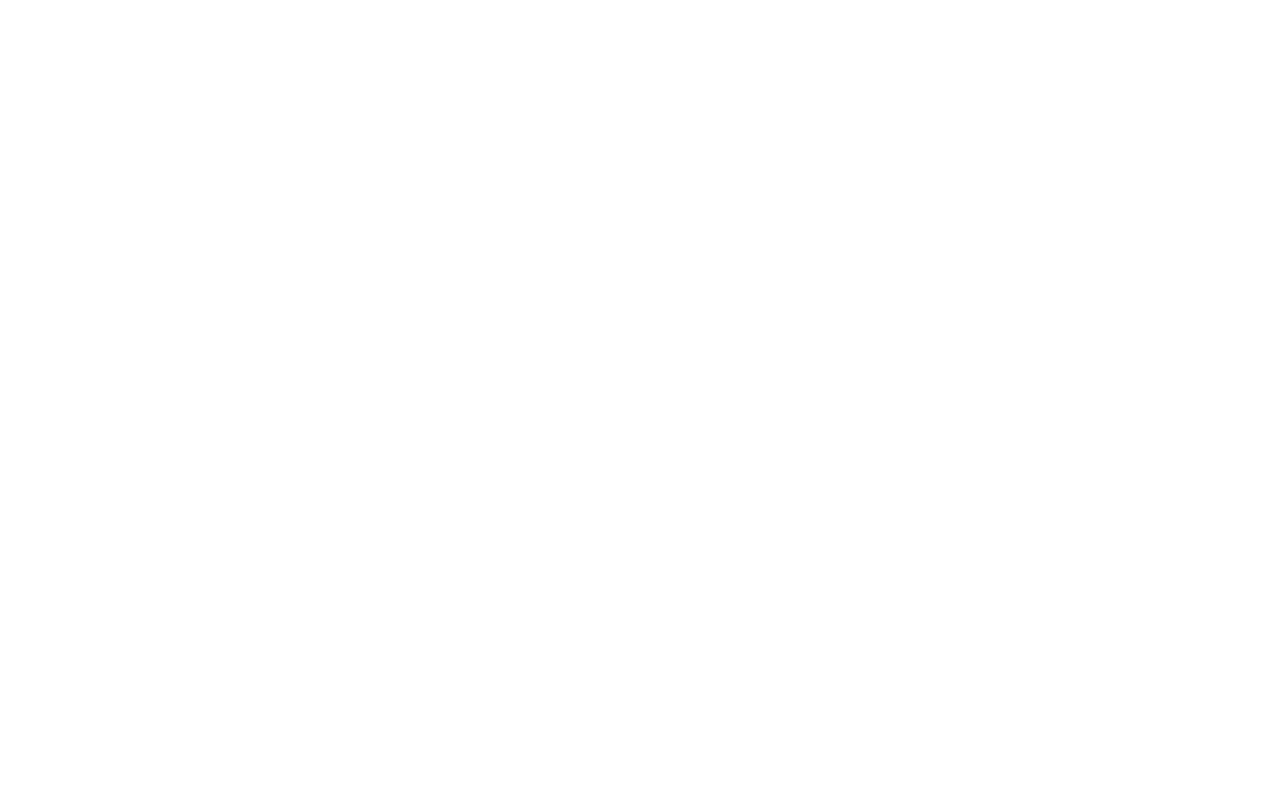
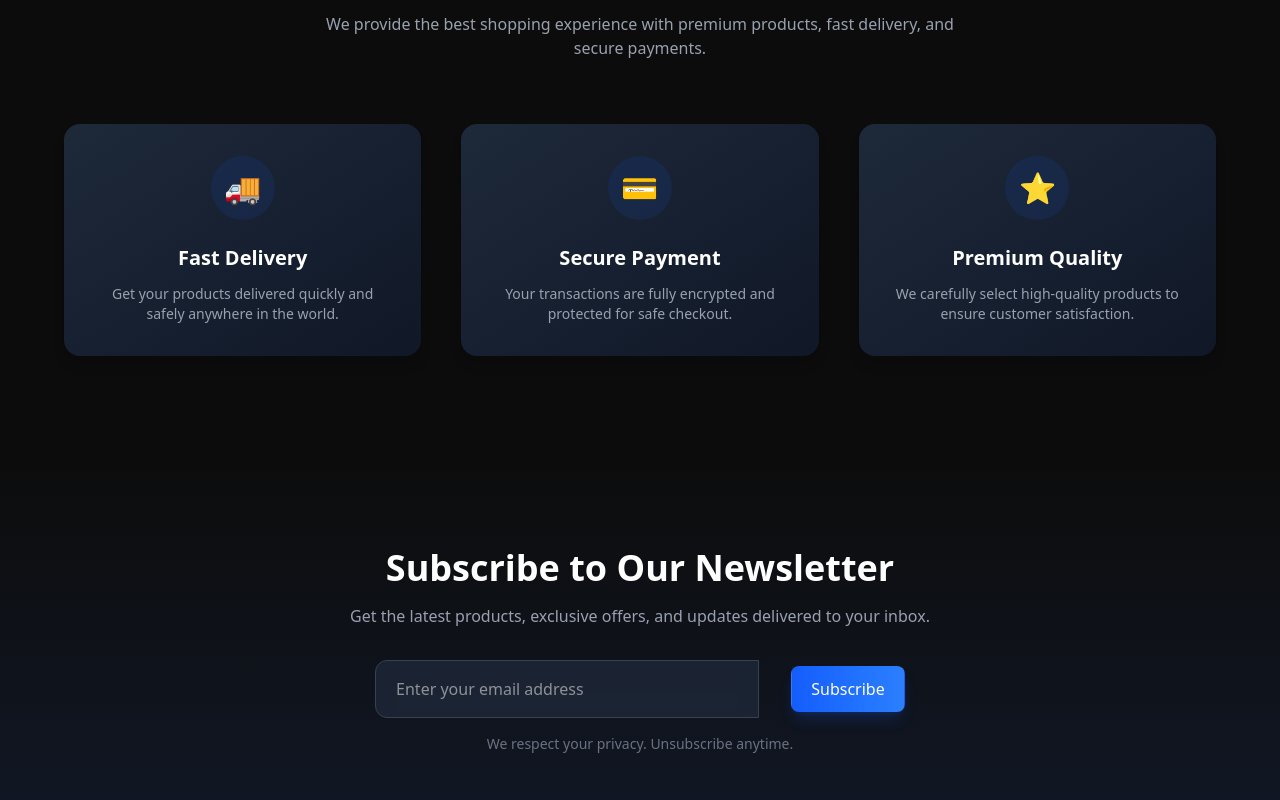
Before and after one commit to mqkhan125/react-ecommerce-products, a React (Vite) app: page / in a window 1280 px wide. Shown: the part 1620-2420 px from the top of the page. Before the commit the page ends 1462 px from the top, so only its background shows below. Built offline with nearby package versions, Linux system fonts and the light colour scheme; no server answers.

Commit message:
feat(home): redesign Why Choose Us and Newsletter sections for improved UX and responsiveness

```diff
--- a/src/Component/Home.jsx
+++ b/src/Component/Home.jsx
@@ -1,4 +1,5 @@
 import React, { useEffect, useState } from "react";
+import ProductsCard from "./ProductCard";
 import { useNavigate } from "react-router-dom";
 import axios from "axios";
 
@@ -38,7 +39,6 @@
               performance. Quality meets affordability in every collection.
             </p>
 
-
             <div className="flex flex-col sm:flex-row gap-4 justify-center md:justify-start">
               <button
                 onClick={() => navigate("/product")}
@@ -47,7 +47,7 @@
                 Shop Now
               </button>
 
-              <button className="px-8 py-3 rounded-xl border border-gray-600 hover:bg-gray-800 transition duration-300 text-lg">
+              <button className="px-8 py-3 rounded-xl border border-gray-600 hover:bg-gray-800 transition duration-300 text-lg text-black">
                 Explore More
               </button>
             </div>
@@ -65,6 +65,9 @@
       </section>
 
       {/* Categories */}
+      <h2 className="text-3xl font-semibold text-center mt-16 mb-6">
+        Product Categories
+      </h2>
       <div className="grid grid-cols-2 md:grid-cols-4 gap-8 max-w-7xl mx-auto p-6">
         {[
           { name: "Electronics", icon: "💻" },
@@ -77,9 +80,7 @@
             className="group relative bg-gradient-to-br from-gray-800 to-gray-900 p-10 rounded-2xl text-center cursor-pointer
             overflow-hidden transition-all duration-300 hover:-translate-y-3 hover:shadow-2xl"
           >
-
             <div className="absolute inset-0 bg-blue-600/0 group-hover:bg-blue-600/10 transition duration-300 rounded-2xl"></div>
-
 
             <div className="text-4xl mb-4 transition duration-300 group-hover:scale-110">
               {cat.icon}
@@ -89,7 +90,6 @@
               {cat.name}
             </h3>
 
-
             <p className="text-sm text-gray-400 mt-2 opacity-80">
               Explore premium collection
             </p>
@@ -97,7 +97,159 @@
         ))}
       </div>
 
+      {/* Featured Products */}
+      <section className="py-20 px-6">
+        <h2 className="text-3xl font-semibold text-center mb-12">
+          Featured Products
+        </h2>
 
+        <div className="grid grid-cols-1 sm:grid-cols-2 md:grid-cols-4 gap-6">
+          {featured.map((product) => (
+            <ProductsCard key={product.id} product={product} />
+          ))}
+        </div>
+      </section>
+
+      {/* Why Choose Us */}
+      <section className="py-24 bg-[#0c0c0c] text-white px-6">
+        {/* Heading */}
+        <div className="text-center mb-16">
+          <h2 className="text-4xl font-bold mb-4">
+            Why Choose <span className="text-blue-500">ShopZone</span>
+          </h2>
+          <p className="text-gray-400 max-w-2xl mx-auto">
+            We provide the best shopping experience with premium products, fast
+            delivery, and secure payments.
+          </p>
+        </div>
+
+        {/* Cards */}
+        <div className="grid md:grid-cols-3 gap-10 max-w-6xl mx-auto">
+          {/* Card 1 */}
+          <div
+            className="group bg-gradient-to-br from-gray-800 to-gray-900 p-8 rounded-2xl text-center
+    hover:-translate-y-3 transition duration-300 shadow-lg hover:shadow-blue-500/20"
+          >
+            {/* Icon */}
+            <div
+              className="w-16 h-16 mx-auto mb-6 flex items-center justify-center
+      bg-blue-600/10 rounded-full text-3xl group-hover:scale-110 transition"
+            >
+              🚚
+            </div>
+
+            <h3 className="text-xl font-semibold mb-3 group-hover:text-blue-400 transition">
+              Fast Delivery
+            </h3>
+
+            <p className="text-gray-400 text-sm">
+              Get your products delivered quickly and safely anywhere in the
+              world.
+            </p>
+          </div>
+
+          {/* Card 2 */}
+          <div
+            className="group bg-gradient-to-br from-gray-800 to-gray-900 p-8 rounded-2xl text-center
+    hover:-translate-y-3 transition duration-300 shadow-lg hover:shadow-blue-500/20"
+          >
+            <div
+              className="w-16 h-16 mx-auto mb-6 flex items-center justify-center
+      bg-blue-600/10 rounded-full text-3xl group-hover:scale-110 transition"
+            >
+              💳
+            </div>
+
+            <h3 className="text-xl font-semibold mb-3 group-hover:text-blue-400 transition">
+              Secure Payment
+            </h3>
+
+            <p className="text-gray-400 text-sm">
+              Your transactions are fully encrypted and protected for safe
+              checkout.
+            </p>
+          </div>
+
+          {/* Card 3 */}
+          <div
+            className="group bg-gradient-to-br from-gray-800 to-gray-900 p-8 rounded-2xl text-center
+    hover:-translate-y-3 transition duration-300 shadow-lg hover:shadow-blue-500/20"
+          >
+            <div
+              className="w-16 h-16 mx-auto mb-6 flex items-center justify-center
+      bg-blue-600/10 rounded-full text-3xl group-hover:scale-110 transition"
+            >
+              ⭐
+            </div>
+
+            <h3 className="text-xl font-semibold mb-3 group-hover:text-blue-400 transition">
+              Premium Quality
+            </h3>
+
+            <p className="text-gray-400 text-sm">
+              We carefully select high-quality products to ensure customer
+              satisfaction.
+            </p>
+          </div>
+        </div>
+      </section>
+
+      {/* Newsletter */}
+      <section className="py-24 px-6 bg-gradient-to-b from-[#0c0c0c] to-[#111827] text-white">
+        <div className="max-w-3xl mx-auto text-center">
+          {/* Heading */}
+          <h2 className="text-4xl font-bold mb-4">
+            Subscribe to Our Newsletter
+          </h2>
+
+          {/* Subtext */}
+          <p className="text-gray-400 mb-8">
+            Get the latest products, exclusive offers, and updates delivered to
+            your inbox.
+          </p>
+
+          {/* Input + Button */}
+          <div className="flex flex-col sm:flex-row justify-center items-center gap-4 sm:gap-0">
+            <input
+              type="email"
+              placeholder="Enter your email address"
+              className="
+          w-full sm:w-96 px-5 py-4
+          bg-gray-800/80 backdrop-blur-sm
+          border border-gray-700
+          sm:rounded-l-xl sm:rounded-r-none rounded-xl
+          outline-none
+          focus:ring-2 focus:ring-blue-500
+          focus:border-blue-500
+          transition-all duration-300
+        "
+            />
+
+            <button
+              className="
+              ms-8
+          w-full sm:w-auto
+          px-8 py-4
+          bg-gradient-to-r from-blue-600 to-blue-500
+          hover:from-blue-500 hover:to-blue-400
+          sm:rounded-r-xl sm:rounded-l-none rounded-xl
+          font-semibold
+          shadow-lg shadow-blue-600/20
+          hover:shadow-blue-500/40
+          hover:scale-105
+          transition-all duration-300
+        "
+            >
+              Subscribe
+            </button>
+          </div>
+
+          {/* Small note */}
+          <p className="text-gray-500 text-sm mt-4">
+            We respect your privacy. Unsubscribe anytime.
+          </p>
+        </div>
+      </section>
     </>
   );
 };
--- /dev/null
+++ b/src/Component/ProductCard.jsx
@@ -0,0 +1,66 @@
+import React from "react";
+import { useNavigate } from "react-router-dom";
+
+const ProductCard = ({ product }) => {
+  const navigate = useNavigate();
+
+  return (
+    <div
+      onClick={() => navigate(`/product/${product.id}`)}
+      className="group cursor-pointer bg-gray-800 rounded-xl overflow-hidden text-white
+      shadow-md hover:shadow-2xl transition-all duration-300 hover:-translate-y-1"
+    >
+      <div className="relative bg-gray-900 flex justify-center items-center p-6">
+        {/* Category Badge */}
+        <span className="absolute top-3 left-3 bg-blue-600 text-xs px-3 py-1 rounded-full capitalize">
+          {product.category}
+        </span>
+
+        <img
+          className="h-48 object-contain transition-transform duration-500 group-hover:scale-110"
+          src={product.image}
+          alt={product.title}
+        />
+      </div>
+
+      <div className="p-5 flex flex-col h-[260px]">
+        {/* Title */}
+        <h2 className="text-base font-semibold line-clamp-2 group-hover:text-blue-400 transition">
+          {product.title}
+        </h2>
+
+        {/* Description */}
+        <p className="text-sm text-white/60 line-clamp-2 mt-2">
+          {product.description}
+        </p>
+
+        {/* Rating */}
+        <div className="flex items-center gap-3 mt-3 text-sm">
+          <span className="bg-green-600 px-3 py-1 rounded-md flex items-center gap-1">
+            ⭐ {product.rating?.rate}
+          </span>
+          <span className="text-white/50">{product.rating?.count} reviews</span>
+        </div>
+
+        {/* Bottom Section */}
+        <div className="mt-auto flex items-center justify-between pt-4">
+          {/* Price */}
+          <p className="text-xl font-bold text-blue-400">${product.price}</p>
+
+          {/* Add to Cart Button */}
+          <button
+            onClick={(e) => {
+              e.stopPropagation();
+              console.log("Add to cart");
+            }}
+            className="bg-blue-600 hover:bg-blue-700 text-sm px-4 py-2 rounded-lg transition opacity-0 group-hover:opacity-100"
+          >
+            Add
+          </button>
+        </div>
+      </div>
+    </div>
+  );
+};
+
+export default ProductCard;
```
Also changed, not shown: 1 other file (tests, documents, lock files or other folders).
